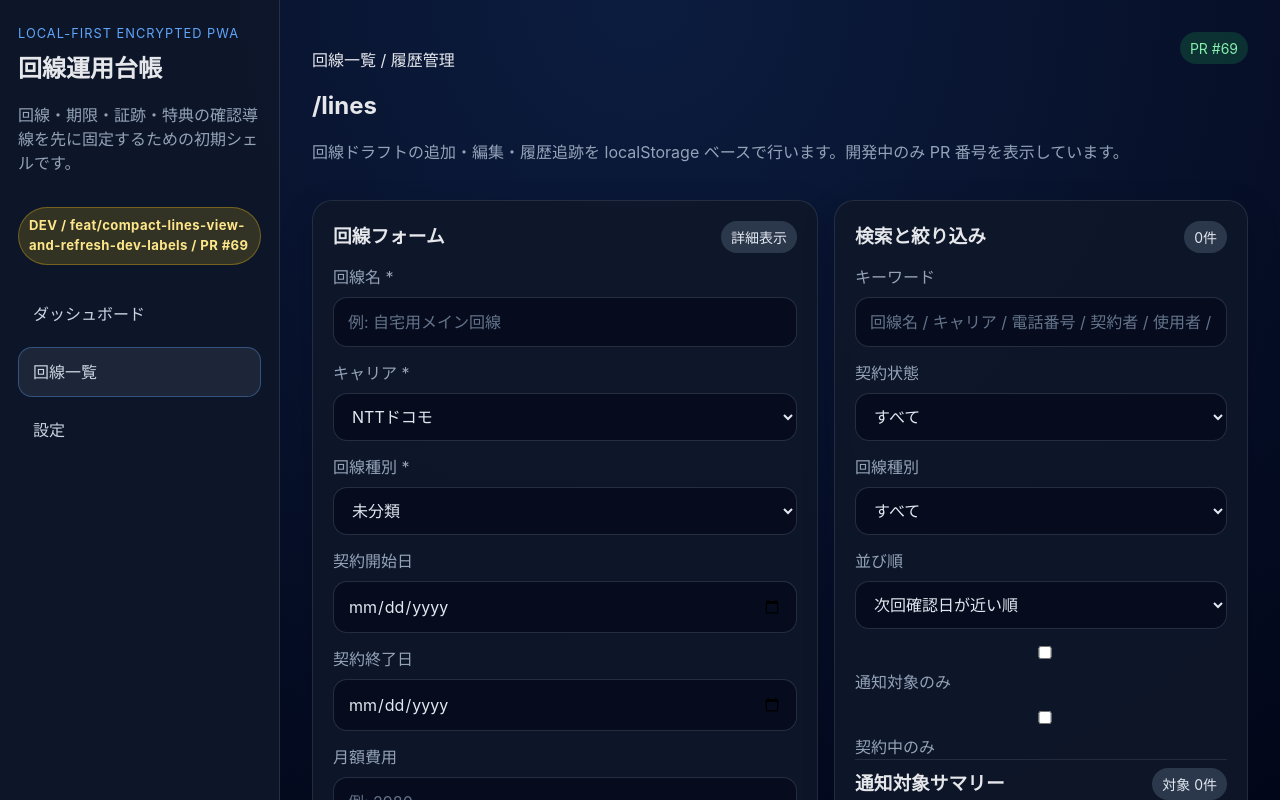
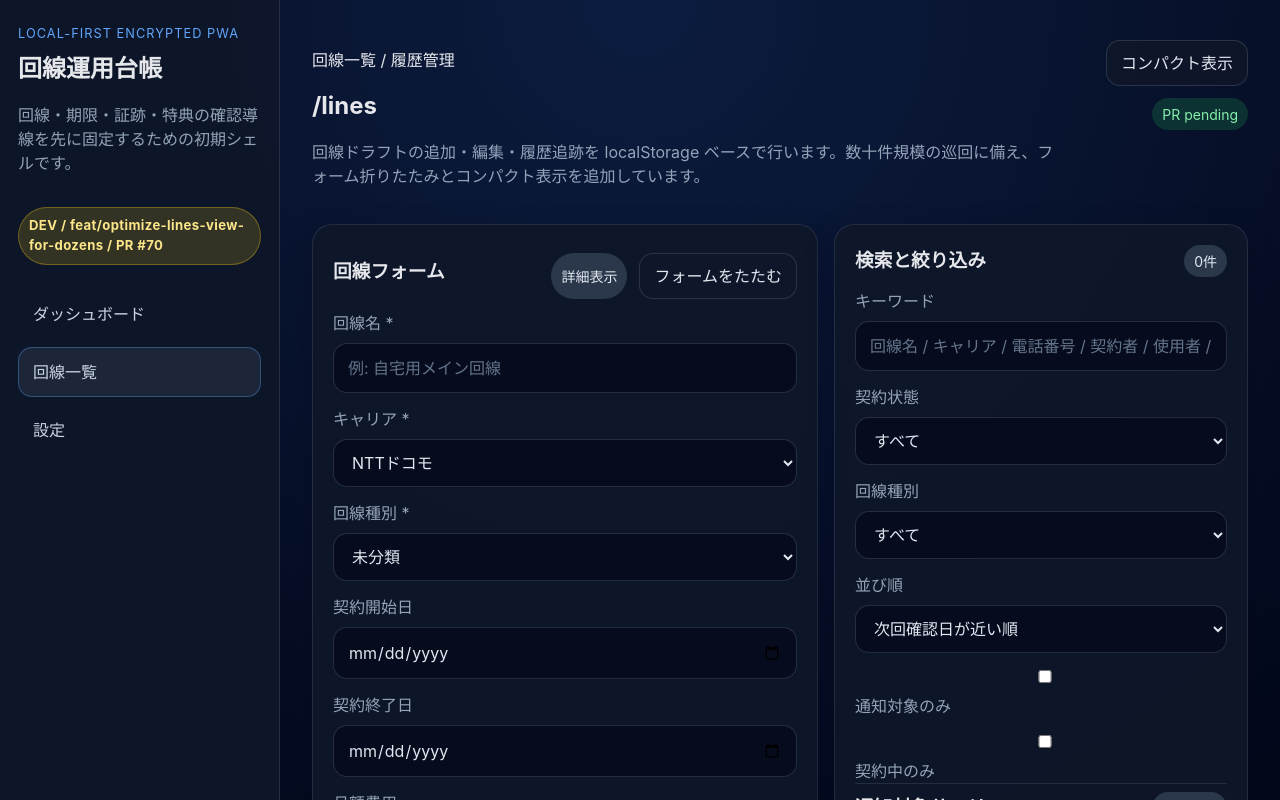
Before and after one commit to Driedsandwich/line-ops-ledger, a React (Vite) app: page /lines in a window 1280 px wide. Shown: the top 800 px of the page. Built offline with nearby package versions, Linux system fonts and the light colour scheme.

Commit message:
feat: optimize lines view for dozens of entries (#70)
* chore: refresh dev label for dozens optimization branch

* feat: add collapsible form and compact lines view

* chore: update dev label to PR #70

```diff
--- a/src/App.tsx
+++ b/src/App.tsx
@@ -6,7 +6,7 @@ const navItems = [
   { to: '/settings', label: '設定' },
 ];
 
-const devProgressLabel = 'DEV / feat/compact-lines-view-and-refresh-dev-labels / PR #69';
+const devProgressLabel = 'DEV / feat/optimize-lines-view-for-dozens / PR #70';
 
 export function AppLayout(): JSX.Element {
   return (
--- a/src/pages/LinesPage.tsx
+++ b/src/pages/LinesPage.tsx
@@ -596,12 +596,14 @@ export function LinesPage(): JSX.Element {
   const [undoState, setUndoState] = useState<UndoState | null>(null);
   const [errorMessage, setErrorMessage] = useState<string | null>(null);
   const [successMessage, setSuccessMessage] = useState<string | null>(null);
+  const [isCompactView, setIsCompactView] = useState(false);
+  const [isFormCollapsed, setIsFormCollapsed] = useState(false);
   const historyImportInputRef = useRef<HTMLInputElement | null>(null);
 
   const notificationSettings = loadNotificationSettings();
   const notificationReasonFromQuery = getNotificationReasonLabelFromParam(searchParams.get('notificationReason'));
   const notificationTargetOnlyFromQuery = getNotificationTargetOnlyFromParam(searchParams.get('notificationTargetOnly'));
-  const devPullRequestLabel = import.meta.env.DEV ? 'PR #69' : null;
+  const devPullRequestLabel = import.meta.env.DEV ? 'PR pending' : null;
   const today = new Date();
 
   function resetMessages(): void {
@@ -867,6 +869,7 @@ export function LinesPage(): JSX.Element {
     resetMessages();
     setEditingHistoryId(entry.id);
     setLineHistoryForm(toLineHistoryFormState(entry));
+    setIsFormCollapsed(false);
   }
 
   function handleDeleteLineHistory(entryId: string): void {
@@ -932,6 +935,7 @@ export function LinesPage(): JSX.Element {
     setEditingId(draft.id);
     setForm(toFormState(draft));
     setExpandedIds((current) => (current.includes(draft.id) ? current : [...current, draft.id]));
+    setIsFormCollapsed(false);
   }
 
   function handleDelete(draftId: string): void {
@@ -1206,6 +1210,12 @@ export function LinesPage(): JSX.Element {
   }, [drafts]);
 
   useEffect(() => {
+    if (drafts.length > 0 && !editingId) {
+      setIsFormCollapsed(true);
+    }
+  }, [drafts.length, editingId]);
+
+  useEffect(() => {
     function onKeyDown(event: KeyboardEvent): void {
       const isUndoShortcut = (event.ctrlKey || event.metaKey) && event.key.toLowerCase() === 'z' && !event.shiftKey && !event.altKey;
       if (!isUndoShortcut || !undoState) {
@@ -1229,18 +1239,31 @@ export function LinesPage(): JSX.Element {
         <div>
           <p className="page__eyebrow">回線一覧 / 履歴管理</p>
           <h2>/lines</h2>
-          <p className="muted">回線ドラフトの追加・編集・履歴追跡を localStorage ベースで行います。開発中のみ PR 番号を表示しています。</p>
-        </div>
+          <p className="muted">回線ドラフトの追加・編集・履歴追跡を localStorage ベースで行います。数十件規模の巡回に備え、フォーム折りたたみとコンパクト表示を追加しています。</p>
+        </div>
+        <div className="button-row button-row--tight" style={{ justifyContent: 'flex-end' }}>
+          <button type="button" className={`button ${isCompactView ? 'button--primary' : ''}`} onClick={() => setIsCompactView((current) => !current)}>
+            {isCompactView ? '通常表示に戻す' : 'コンパクト表示'}
+          </button>
           {devPullRequestLabel ? <span className="badge badge--ok">{devPullRequestLabel}</span> : null}
+        </div>
       </header>
 
       <section className="card-grid card-grid--lines">
         <article className="card">
           <div className="card__header">
             <h3>回線フォーム</h3>
+            <div className="button-row button-row--tight">
               <span className="badge">{cardBadge}</span>
-          </div>
-
+              <button type="button" className="button" onClick={() => setIsFormCollapsed((current) => !current)}>
+                {isFormCollapsed ? 'フォームを開く' : 'フォームをたたむ'}
+              </button>
+            </div>
+          </div>
+
+          {isFormCollapsed ? (
+            <p className="muted">登録済み回線があるためフォームを折りたたんでいます。追加や編集時に開いてください。</p>
+          ) : (
             <form className="form-grid" onSubmit={handleSubmit}>
               <label className="field">
                 <span>回線名 *</span>
@@ -1358,6 +1381,7 @@ export function LinesPage(): JSX.Element {
                 </button>
               </div>
             </form>
+          )}
         </article>
 
         <article className="card">
@@ -1469,7 +1493,10 @@ export function LinesPage(): JSX.Element {
         <article className="card">
           <div className="card__header">
             <h3>保存済み回線</h3>
+            <div className="button-row button-row--tight">
               <span className="badge">{countLabel}</span>
+              {isCompactView ? <span className="badge badge--ok">コンパクト表示中</span> : null}
+            </div>
           </div>
 
           {!hasDrafts ? (
@@ -1501,21 +1528,21 @@ export function LinesPage(): JSX.Element {
                     <div className="list__summary-grid">
                       <span>{draft.carrier}</span>
                       <span>回線種別: {draft.lineType}</span>
-                      <span>月額費用: {formatMonthlyCost(draft.monthlyCost)}</span>
                       <span>電話番号: {getMaskedDraftPhoneNumber(draft)}</span>
                       <span>次回確認日: {formatReviewDate(draft.nextReviewDate)}</span>
-                      <span>契約者: {draft.contractHolder || '未設定'}</span>
-                      <span>使用者: {draft.serviceUser || '未設定'}</span>
-                      <span>プラン: {draft.planName || '未設定'}</span>
-                      <span>端末: {draft.deviceName || '未設定'}</span>
+                      {!isCompactView ? <span>月額費用: {formatMonthlyCost(draft.monthlyCost)}</span> : null}
+                      {!isCompactView ? <span>契約者: {draft.contractHolder || '未設定'}</span> : null}
+                      {!isCompactView ? <span>使用者: {draft.serviceUser || '未設定'}</span> : null}
+                      {!isCompactView ? <span>プラン: {draft.planName || '未設定'}</span> : null}
+                      {!isCompactView ? <span>端末: {draft.deviceName || '未設定'}</span> : null}
                     </div>
                     <div className="badge-row">
                       <span className={deadlineStatus.className}>{deadlineStatus.label}</span>
                       {notificationReason ? <span className="badge badge--ok">通知理由: {notificationReason}</span> : null}
                       {draft.phoneNumber ? <span className="badge">電話番号: {maskPhoneNumber(draft.phoneNumber)}</span> : draft.last4 ? <span className="badge">下4桁: {draft.last4}</span> : null}
-                      {elapsedDays != null ? <span className="badge">契約経過: {elapsedDays}日</span> : null}
-                      {draft.contractEndDate ? <span className="badge">契約終了: {formatDate(draft.contractEndDate)}</span> : null}
-                      {relatedHistoryEntries.length > 0 ? <span className="badge badge--ok">関連履歴: {relatedHistoryEntries.length}件</span> : null}
+                      {!isCompactView && elapsedDays != null ? <span className="badge">契約経過: {elapsedDays}日</span> : null}
+                      {!isCompactView && draft.contractEndDate ? <span className="badge">契約終了: {formatDate(draft.contractEndDate)}</span> : null}
+                      {!isCompactView && relatedHistoryEntries.length > 0 ? <span className="badge badge--ok">関連履歴: {relatedHistoryEntries.length}件</span> : null}
                     </div>
                     <div className="button-row button-row--tight">
                       <button type="button" className="button" onClick={() => toggleExpanded(draft.id)}>
```
Lines whose indentation alone changed are shown as unchanged.
